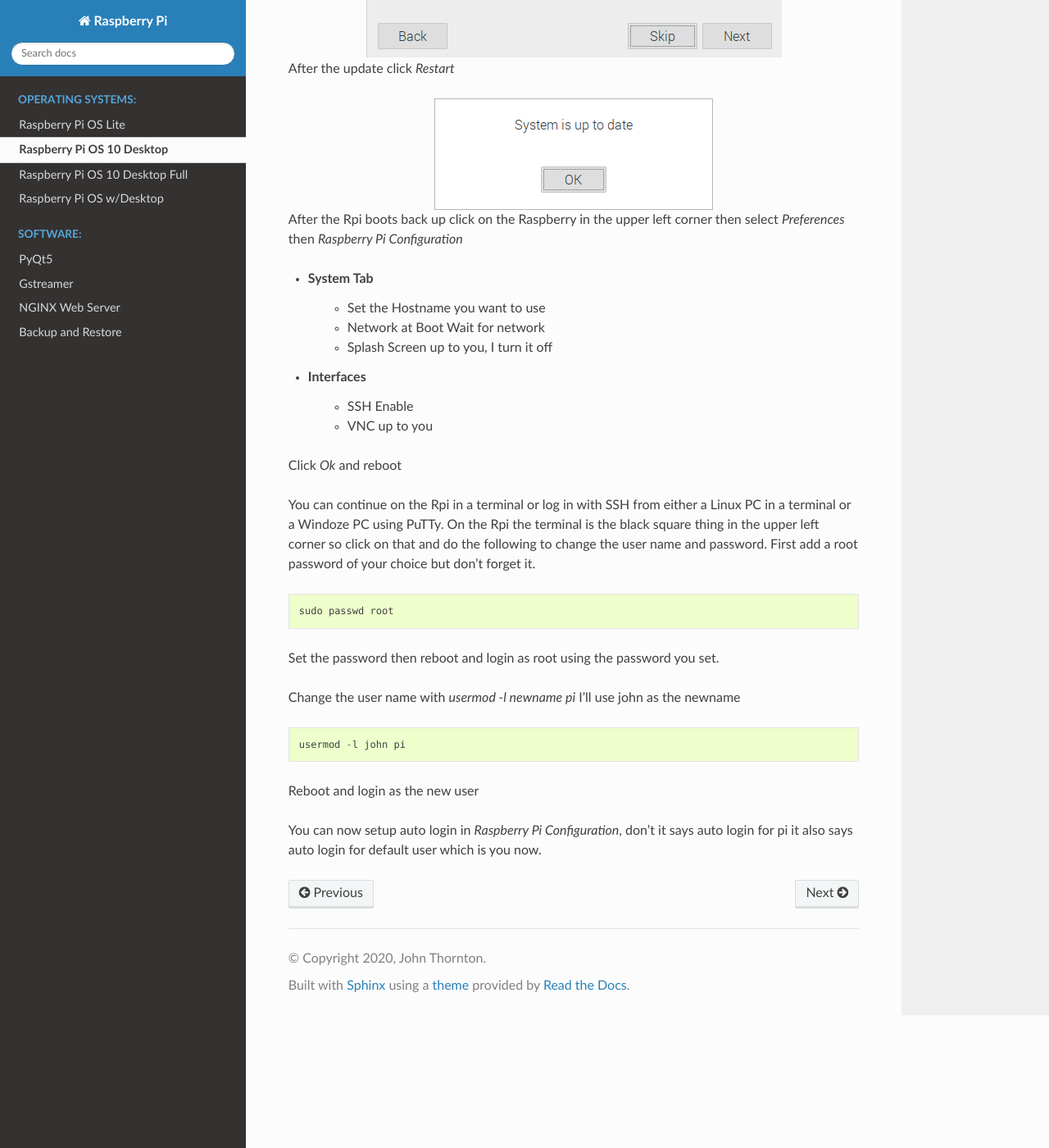
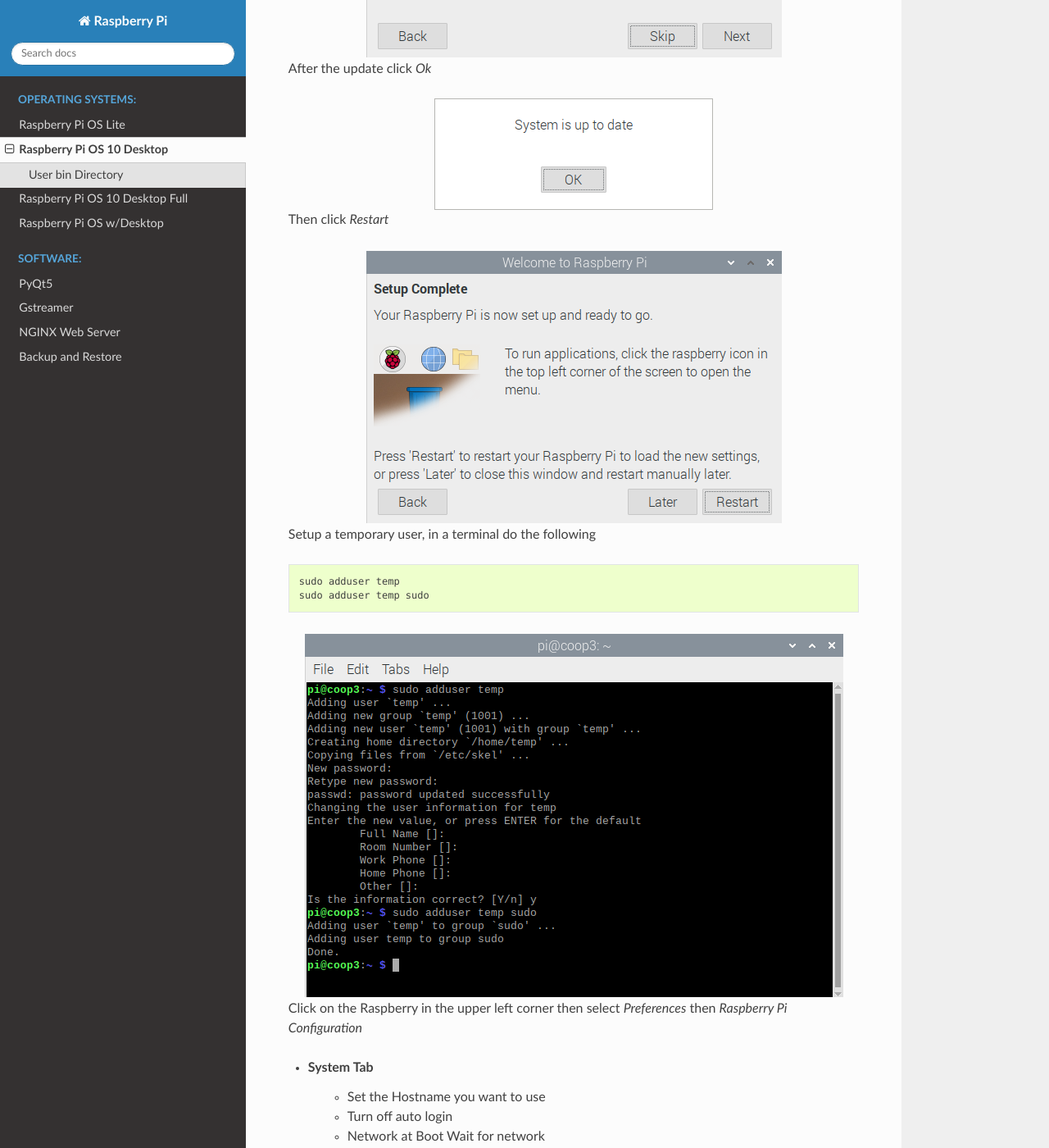
Before and after one commit to jethornton/rpi, a Sphinx documentation site: the page built from docs/source/install-10D.rst, in a window 1280 px wide and 1400 px high, scrolled down 2632 px. Shown: the whole window at 82% size. Built offline with Sphinx 7.4.7 and the Read the Docs theme 2.0.0, drawn with Linux system fonts in a browser that asks for light colours; some of the changed text lies outside the part shown.

Commit message:
add content

```diff
--- a/docs/source/install-10D.rst
+++ b/docs/source/install-10D.rst
@@ -45,44 +45,102 @@
 .. image:: images/welcome-06.png
    :align: center
 
-After the update click `Restart`
+After the update click `Ok`
 
 .. image:: images/welcome-07.png
    :align: center
 
-After the Rpi boots back up click on the Raspberry in the upper left
-corner then select `Preferences` then `Raspberry Pi Configuration`
+Then click `Restart`
+
+.. image:: images/welcome-08.png
+   :align: center
+
+Setup a temporary user, in a terminal do the following
+::
+
+  sudo adduser temp
+  sudo adduser temp sudo
+
+.. image:: images/temp-user-01.png
+   :align: center
+
+Click on the Raspberry in the upper left corner then select
+`Preferences` then `Raspberry Pi Configuration`
 
 * System Tab
    * Set the Hostname you want to use
+   * Turn off auto login
    * Network at Boot Wait for network
    * Splash Screen up to you, I turn it off
+
+.. image:: images/config-01.png
+   :align: center
+
 * Interfaces
    * SSH Enable
    * VNC up to you
 
-Click `Ok` and reboot
+.. image:: images/config-02.png
+   :align: center
 
-You can continue on the Rpi in a terminal or log in with SSH from either
-a Linux PC in a terminal or a Windoze PC using PuTTy. On the Rpi the
-terminal is the black square thing in the upper left corner so click on
-that and do the following to change the user name and password. First
-add a root password of your choice but don't forget it.
+Click `Ok` and reboot and log in as `temp` or whatever name you used.
+
+Change the user name of pi to your user name in my case it's john
+sudo usermod -l newUsername oldUsername
 ::
 
-  sudo passwd root
+  sudo usermod -l john pi
 
-Set the password then reboot and login as root using the password you
-set.
+Change the home directory name to your name again for me it's john
 
-Change the user name with `usermod -l newname pi` I'll use john as the
-newname
+sudo usermod -d /home/newHomeDir -m newUsername
 ::
 
-  usermod -l john pi
+  sudo usermod -d /home/john -m john
 
-Reboot and login as the new user
+.. image:: images/user-mod-02.png
+   :align: center
+
+Reboot and log back in as your new user, for me it's john.
+
+Delete temporary user and folder
+::
+
+  sudo deluser temp
+  sudo rm -r /home/temp
+
+.. image:: images/temp-user-02.png
+   :align: center
 
 You can now setup auto login in `Raspberry Pi Configuration`, don't
 it says auto login for pi it also says auto login for default user which
 is you now.
+
+.. image:: images/user-mod-03.png
+   :align: center
+
+Now if you reboot it will automaticly login as you.
+
+User bin Directory
+------------------
+
+To add a bin directory and make .bashrc add that to the path so any
+executables you place in the /home/username/bin will run from the
+command line or as a program you need to edit the /home/username/.bashrc
+file. Open the file manager and click on `View` then `Show Hidden`.
+
+Create a new folder called `bin` then double click on the .bashrc file
+to open it up in the editor.
+
+Add the following to the end of the file
+::
+
+	# set PATH so it includes user's private bin if it exists
+	if [ -d "$HOME/bin" ] ; then
+			PATH="$HOME/bin:$PATH"
+	fi
+
+	# set PATH so it includes user's private bin if it exists
+	if [ -d "$HOME/.local/bin" ] ; then
+			PATH="$HOME/.local/bin:$PATH"
+	fi
```
Also changed, not shown: docs/source/images/config-01.png (added), docs/source/images/config-02.png (added), docs/source/images/temp-user-01.png (added), docs/source/images/temp-user-02.png (added), docs/source/images/user-mod-01.png (added), docs/source/images/user-mod-02.png (added), docs/source/images/user-mod-03.png (added), docs/source/images/welcome-08.png (added).
